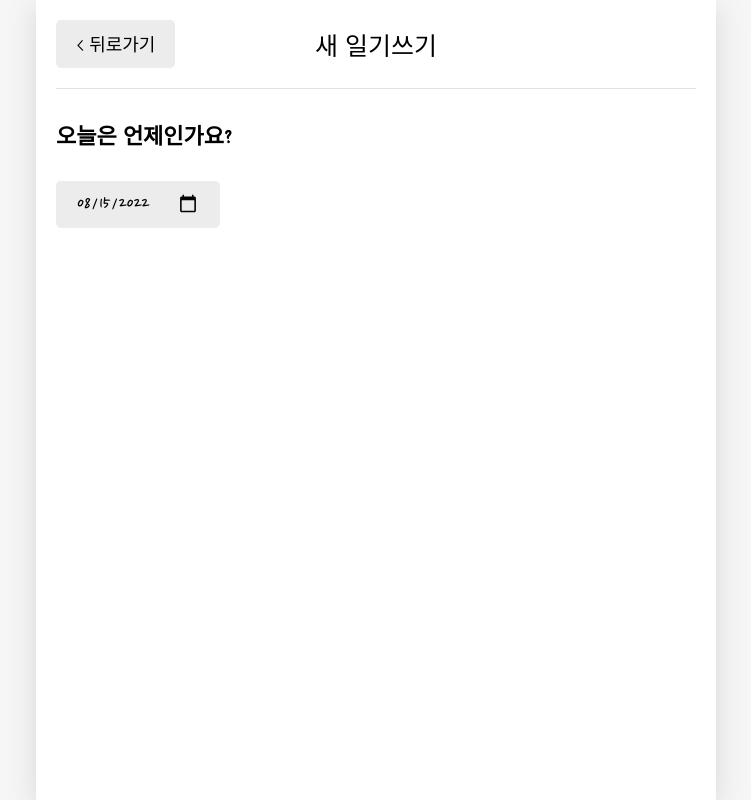
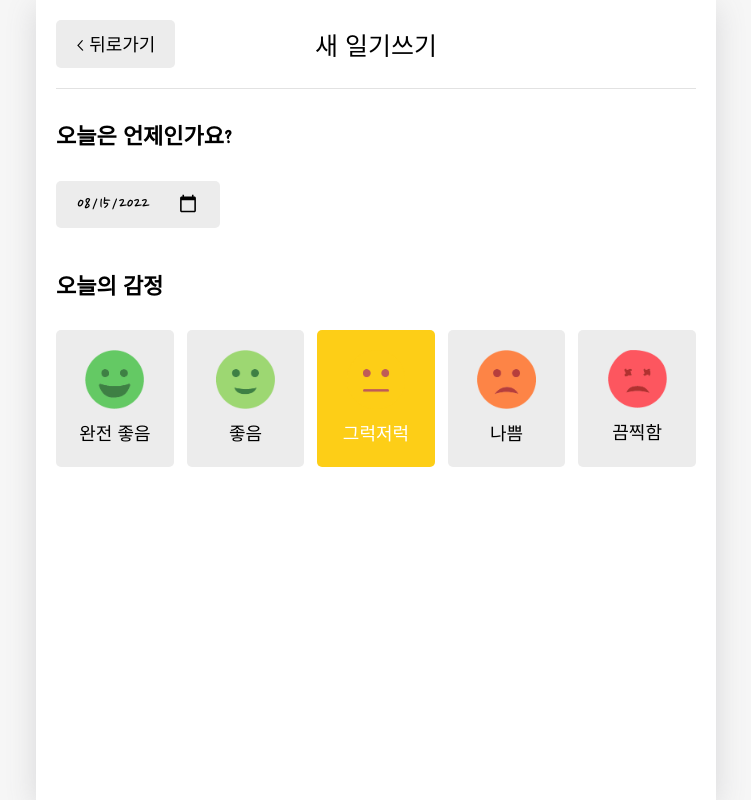
Before and after one commit to Eun-sun-Lee/ReactStudy, a React (Create React App) app in the folder emotiondiary/emotiondiary/: page /new in a window 1280 px wide. Shown: the whole page, without its empty margins (264-1015 px from the left). Built offline with nearby package versions, Linux system fonts and the light colour scheme; a web font is replaced by a local one.

Commit message:
[feat] DiaryEditor.js : complete second section

```diff
--- a/emotiondiary/emotiondiary/src/App.css
+++ b/emotiondiary/emotiondiary/src/App.css
@@ -219,3 +219,62 @@ header_button {
   font-family: "Nanum Pen Script";
   font-size: 20px;
 }
+
+.DiaryEditor .emotion_list_wrapper{
+  display: grid; /* 격자를 만들어줌*/
+  grid-template-columns: repeat(5,auto); /* 격자 5개 지정 */
+  gap : 2% /* item 사이의 gap 생성 */
+}
+
+/* EmotionItem */
+
+.EmotionItem {
+  cursor: pointer;
+
+  border-radius: 5px;
+  padding-top: 20px;
+  padding-bottom: 20px;
+
+  display: flex;
+  flex-direction: column; /* EmotionItem의 자식 요소인 img와 descript가 세로로 정렬*/
+  justify-content: center; /* column을 중심으로 세로의 중앙점을 찾아줌.*/
+  align-items: center; /* 중앙에 배치 */
+}
+
+.EmotionItem img {
+  width: 50%;
+  margin-bottom: 10px;
+}
+
+.EmotionItem span{
+  font-size: 18px;
+}
+
+.EmotionItem_off {
+  background-color: #ececec;
+}
+
+.EmotionItem_on_1 {
+  background-color: #64c964;
+  color : white;
+}
+
+.EmotionItem_on_2 {
+  background-color: #9dd772;
+  color : white;
+}
+
+.EmotionItem_on_3 {
+  background-color: #fdce17;
+  color : white;
+}
+
+.EmotionItem_on_4 {
+  background-color: #fd8446;
+  color : white;
+}
+
+.EmotionItem_on_5 {
+  background-color: #fd565f;
+  color : white;
+}
--- a/emotiondiary/emotiondiary/src/components/DiaryEditor.js
+++ b/emotiondiary/emotiondiary/src/components/DiaryEditor.js
@@ -2,14 +2,32 @@ import { useNavigate } from "react-router";
 import { useState } from "react";
 import MyHeader from './MyHeader';
 import MyButton from './MyButton';
+import EmotionItem from "./EmotionItem";
 
 const getStringDate = (date) => { //input-box에 default로 값 전달 위함.
     return date.toISOString().slice(0,10); //2022-08-16
 };
 
+const env = process.env;
+env.PUBLIC_URL = env.PUBLIC_URL || "";
+
+const emotionList = [
+    {emotion_id: 1, emotion_img: process.env.PUBLIC_URL + `/assets/emotion1.png`,emotion_descript: '완전 좋음'},
+    {emotion_id: 2, emotion_img: process.env.PUBLIC_URL + `/assets/emotion2.png`,emotion_descript: '좋음'},
+    {emotion_id: 3, emotion_img: process.env.PUBLIC_URL + `/assets/emotion3.png`,emotion_descript: '그럭저럭'},
+    {emotion_id: 4, emotion_img: process.env.PUBLIC_URL + `/assets/emotion4.png`,emotion_descript: '나쁨'},
+    {emotion_id: 5, emotion_img: process.env.PUBLIC_URL + `/assets/emotion5.png`,emotion_descript: '끔찍함'}
+]
+
 const DiaryEditor = () =>{
+    const navigate = useNavigate();
     const [date,setDate] = useState(getStringDate(new Date())); //input-box에 입력되는 date를 저장할 state
-    const navigate = useNavigate();
+    const [emotion,setEmotion] = useState(3); //선택된 감정을 저장할 state
+
+    const handleClickEmote= (emotion) =>{ //DiaryItem-onClick에서 전달한 emotion_id를 emotion으로 전달받음.
+        setEmotion(emotion);
+    }
+
     return (
         <div className="DiaryEditor">
             <MyHeader headText={"새 일기쓰기"} leftChild={<MyButton text={"< 뒤로가기"} onClick={()=> navigate(-1)}/>}/>
@@ -20,9 +38,15 @@ const DiaryEditor = () =>{
                         <input className= "input_date" value ={date} onChange={(e)=>setDate(e.target.value)} type="date"/>
                     </div>
                 </section>
+                <section>
+                    <h4>오늘의 감정</h4>
+                    <div className="input_box emotion_list_wrapper">
+                        {emotionList.map((it)=>(<EmotionItem key={it.emotion_id} {...it} onClick={handleClickEmote} isSelected={it.emotion_id===emotion}/>))}
+                    </div>
+                </section>
             </div>
         </div>
     );
-}
+};
 
 export default DiaryEditor;
--- /dev/null
+++ b/emotiondiary/emotiondiary/src/components/EmotionItem.js
@@ -0,0 +1,12 @@
+const EmotionItem = ({emotion_id,emotion_img, emotion_descript,onClick,isSelected}) =>{
+    return (
+        <div onClick={()=>onClick(emotion_id)} className={["EmotionItem",
+        isSelected ? `EmotionItem_on_${emotion_id}` : `EmotionItem_off`].join(" ")}>
+            {/* 눌렸을 때 emotion_id를 props로 전달, isSelected를 통해 css style 바꿔줌 */}
+            <img src={emotion_img}/>
+            <span>{emotion_descript}</span>
+        </div>
+    );
+};
+
+export default EmotionItem;
```
